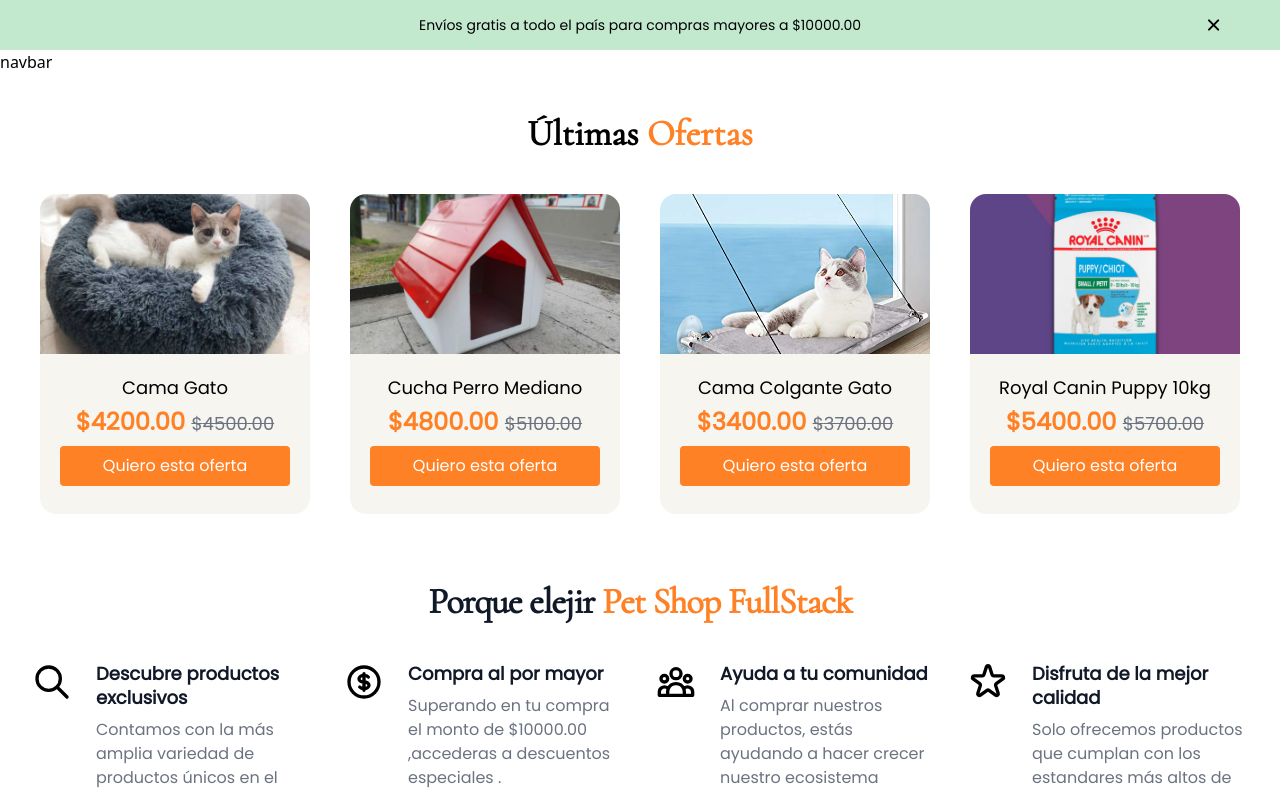
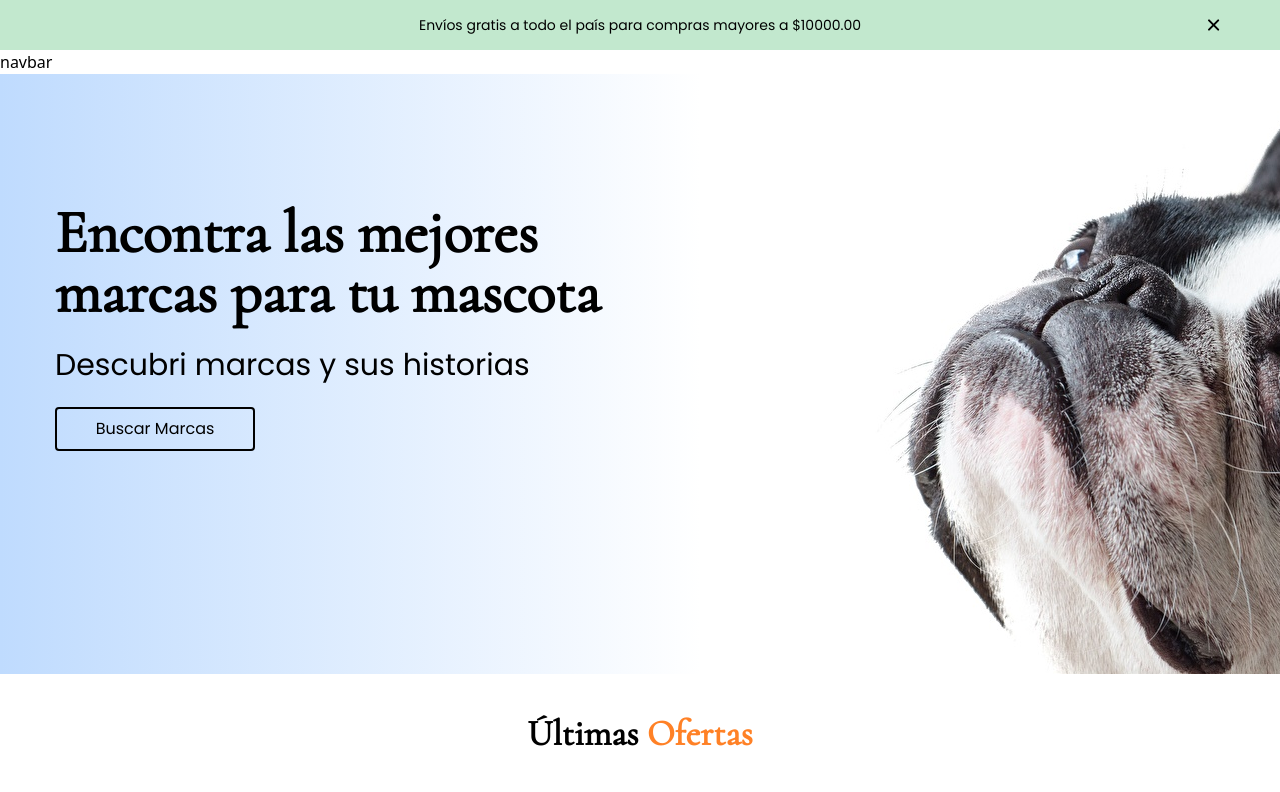
Before and after one commit to jdoors/WebProyect, a React (Create React App) app: page / in a window 1280 px wide. Shown: the top 792 px of the page. Built offline with nearby package versions, Linux system fonts and the light colour scheme; a web font is replaced by a local one.

Commit message:
arreglo Rutas, y DescubrirMarcas

```diff
--- /dev/null
+++ b/src/components/DescubrirMarcas/DescubrirMarcas.js
@@ -0,0 +1,28 @@
+import React from 'react';
+import DescubrirMarcas from "./Imagen/DescubrirMarcas.jpeg";
+
+const DMarca = () => {
+    return (
+
+        <div className="flex-row w-screen md:flex">
+
+            <div className="h-[600px] object-center font-cormorant bg-gradient-to-b md:bg-gradient-to-r from-blue-200">
+                <br/>
+                <h1 className="text-3xl md:text-6xl font-[700] ml-[55px] mt-[15%]">Encontra las mejores marcas para tu mascota</h1>
+                <br/>
+                <h2 className="text-xl md:text-3xl font-poppins ml-[55px]">Descubri marcas y sus historias</h2>
+                <br/>
+                <button className='border-2 border-black text-black rounded w-[200px] h-11 font-poppins ml-[55px]'>
+                    Buscar Marcas
+                </button>
+            </div>
+
+            <div className="hidden md:block">
+                    <img className="object-none object-left h-[600px]" src={DescubrirMarcas}/>
+            </div>
+
+        </div>
+    )
+}
+
+export default DMarca;
--- a/src/components/Rutas.js
+++ b/src/components/Rutas.js
@@ -6,6 +6,7 @@ import Footer from "../components/Footer/footer"
 import FreeDelivery from "./Inicio/FreeDelivery"
 import PorqueElejirnos, { caracteristicas } from "./WhyChoose"
 import RedesSociales from "./RedesSociales/RedesSociales.js"
+import DescubrirMarcas from "./DescubrirMarcas/DescubrirMarcas"
 
 
 
@@ -16,6 +17,7 @@ return (
             <header>
                 <FreeDelivery/>
                 <Navbar/>
+                <DescubrirMarcas/>
             </header>
             <Routes>
                 <Route path="/" element={<Inicio/>}/>
```
Also changed, not shown: src/components/DescubrirMarcas/Imagen/DescubrirMarcas.jpeg (added).
